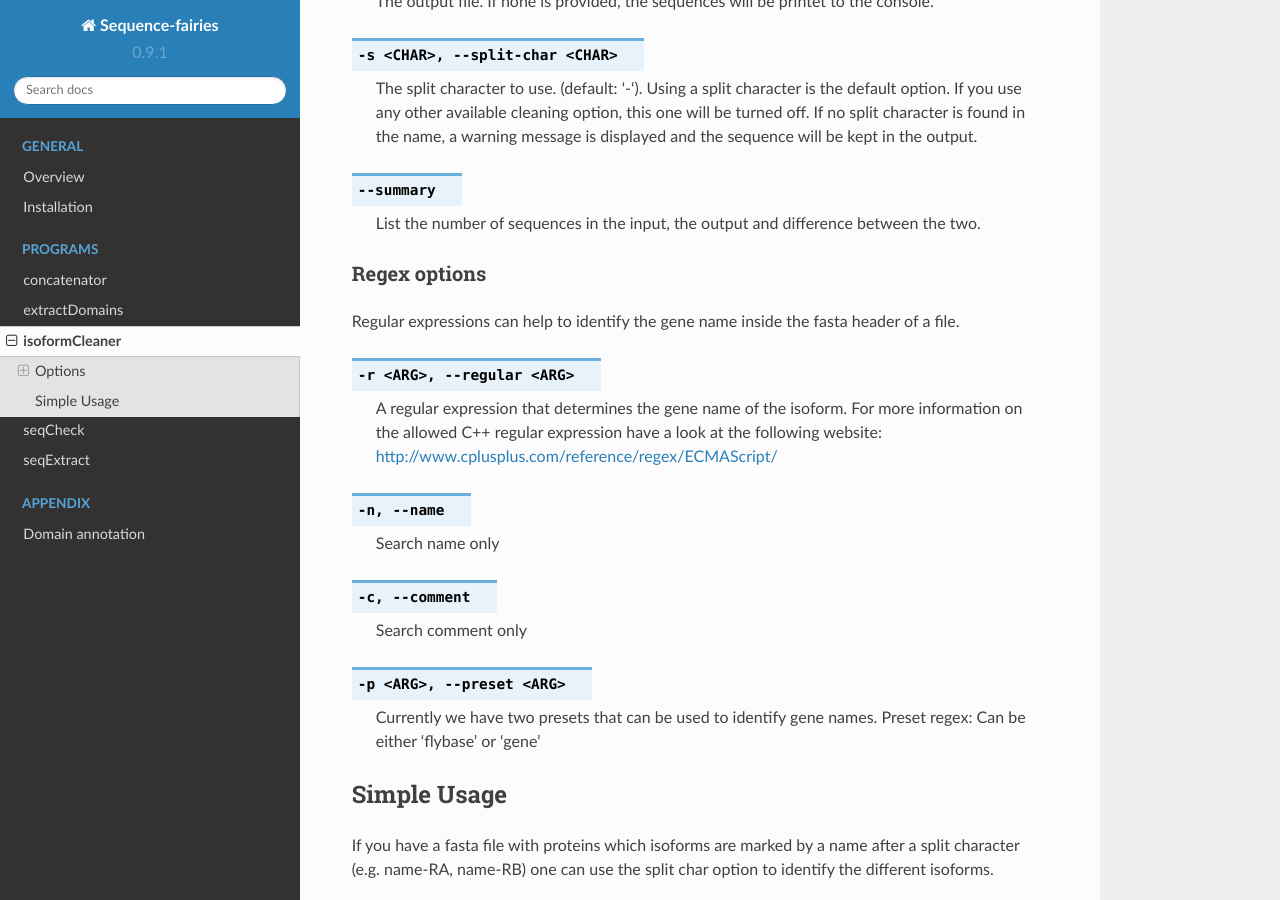
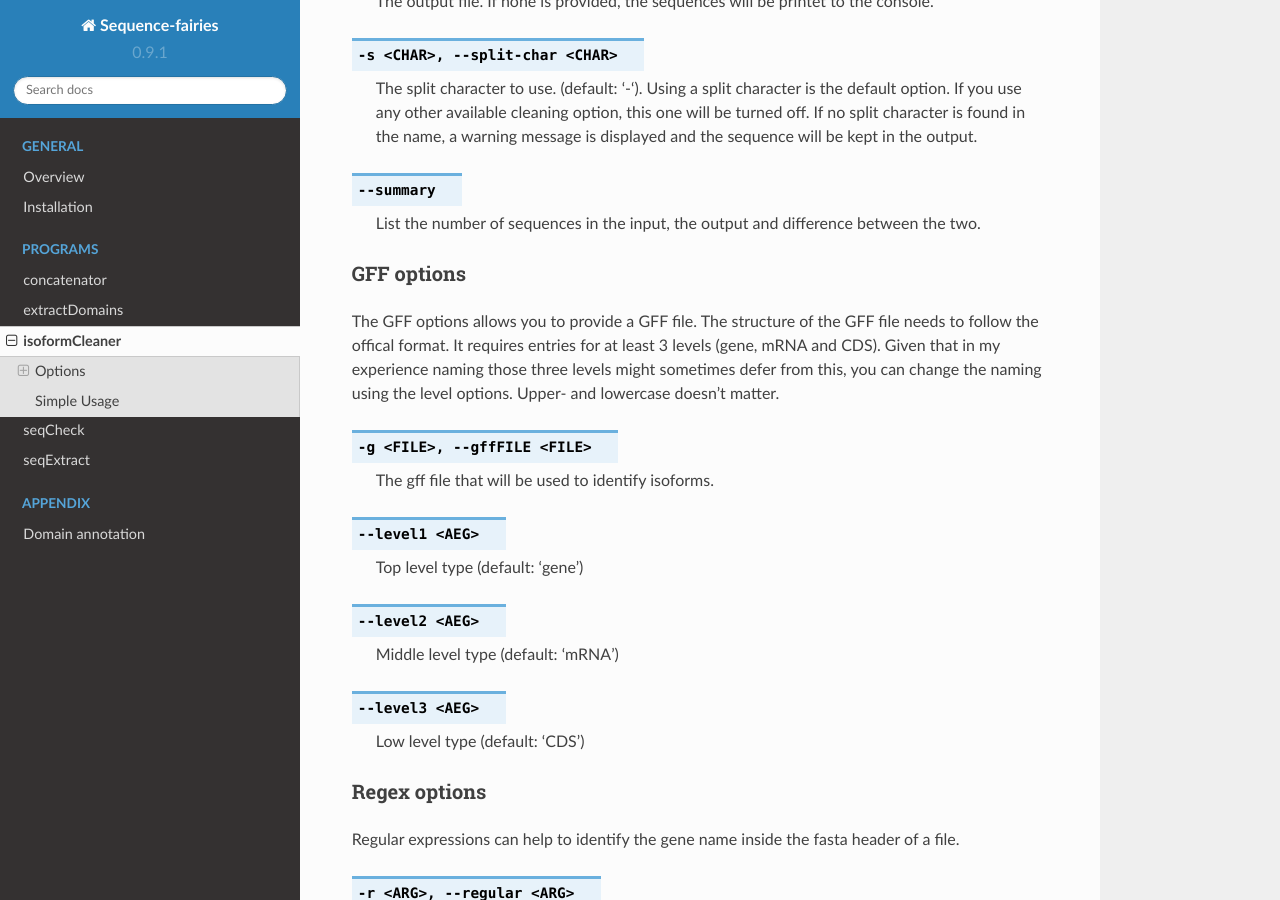
Before and after one commit to Carsten-Ke/sequence-fairies, a Sphinx documentation site: the page built from docs/source/content/isoformCleaner.rst, in a window 1280 px wide and 900 px high, scrolled down 1075 px. Built offline with Sphinx 7.4.7 and the Read the Docs theme 2.0.0, drawn with Linux system fonts in a browser that asks for light colours.

Commit message:
[isoformCleaner] added documentation for gff support

```diff
--- a/docs/source/content/isoformCleaner.rst
+++ b/docs/source/content/isoformCleaner.rst
@@ -44,6 +44,30 @@ The general options influence the general behaviour of isoformCleaner:
 
     List the number of sequences in the input, the output and difference between the two.
 
+
+GFF options
+-----------
+
+The GFF options allows you to provide a GFF file. The structure of the GFF file needs to follow the offical format. It
+requires entries for at least 3 levels (gene, mRNA and CDS). Given that in my experience naming those three levels might
+sometimes defer from this, you can change the naming using the level options. Upper- and lowercase doesn't
+matter.
+
+.. option:: -g <FILE>, --gffFILE <FILE>
+
+    The gff file that will be used to identify isoforms.
+
+.. option:: --level1 <AEG>
+
+    Top level type (default: 'gene')
+
+.. option:: --level2 <AEG>
+
+    Middle level type (default: 'mRNA')
+
+.. option:: --level3 <AEG>
+
+    Low level type (default: 'CDS')
 
 
 Regex options
```
Also changed, not shown: 1 other file.
